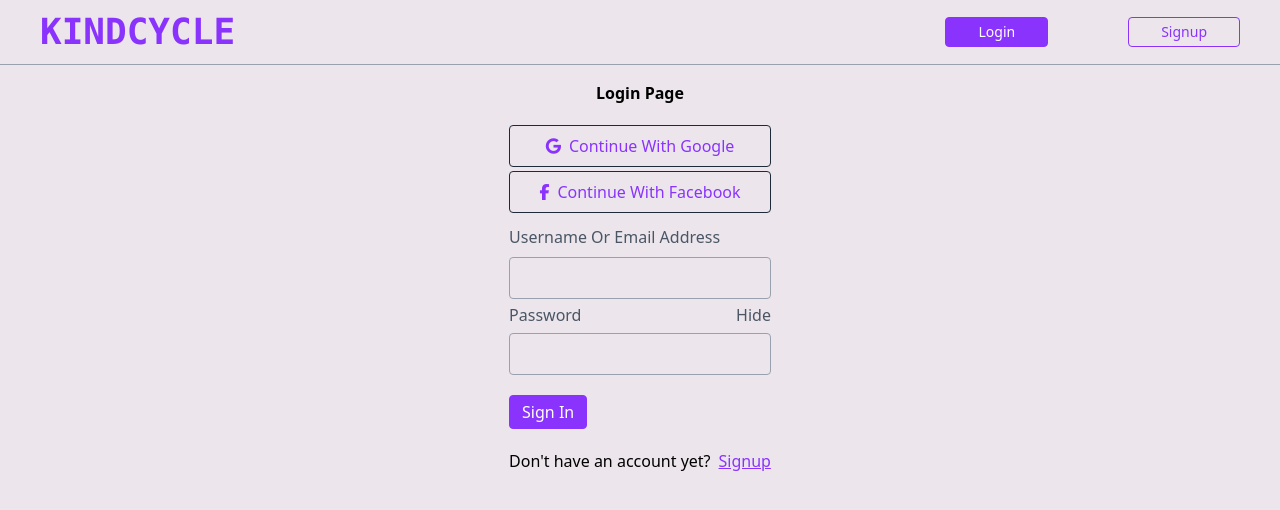
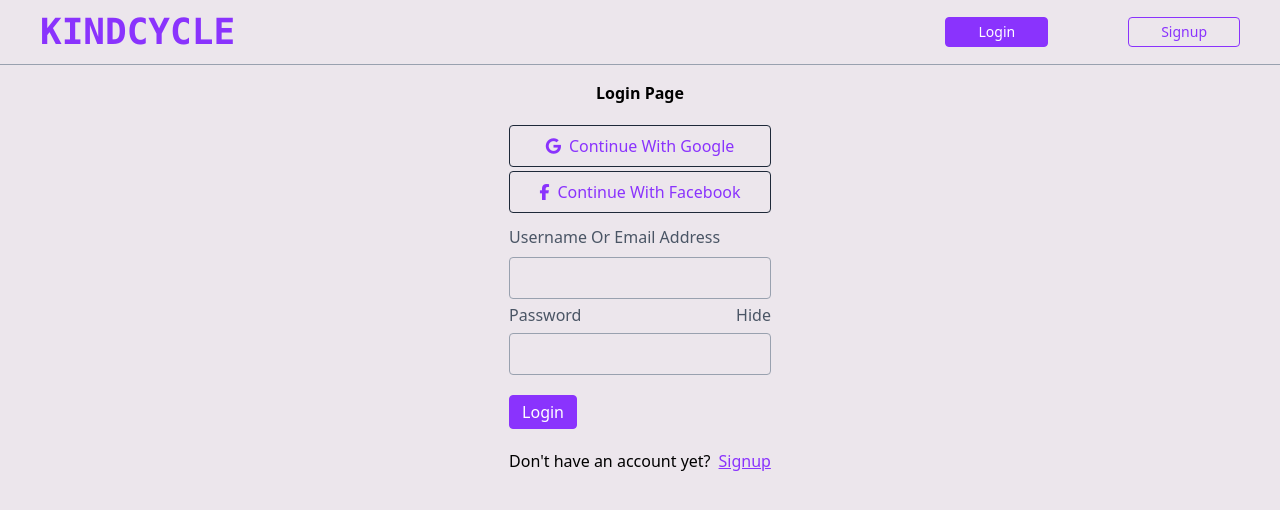
Before and after one commit to Soph-iee/Kindcycle, a React (Vite) app: page / in a window 1280 px wide. Shown: the top 510 px of the page. Built offline with nearby package versions, Linux system fonts and the light colour scheme.

Commit message:
sign in page update

```diff
--- a/src/pages/product-page.jsx
+++ b/src/pages/product-page.jsx
@@ -28,7 +28,7 @@ function ProductPage() {
       <section className="flex flex-col justify-center items-center">
         <main className="max-w-10/12 flex flex-col items-center justify-center">
           <h1 className="text-lg font-semibold py-2">Product page</h1>
-          <section className="grid grid-cols-3 text-xs gap-4  ">
+          <section className="grid grid-cols-2 text-xs gap-4  ">
             {kindCycleItems.map((item) => {
               return <Product {...item} key={item.id} />;
             })}
--- a/src/pages/signin.jsx
+++ b/src/pages/signin.jsx
@@ -1,8 +1,23 @@
 import { Link } from "react-router-dom";
 import bgImage2 from "../../public/assets/signin.jpg";
 import Navbar from "../components/navbar";
+import { useForm } from "react-hook-form";
+import { useNavigate } from "react-router-dom";
 
 function SignIn() {
+  const navigate = useNavigate();
+  const {
+    register,
+    handleSubmit,
+    formState: { errors, isSubmitting },
+  } = useForm();
+
+  const formSubmit = async (data) => {
+    await new Promise((resolve) => setTimeout(resolve, 1000));
+    console.log(data);
+    window.alert(`welcome, ${data.name}`);
+    navigate("/product-page");
+  };
   return (
     <section className="container">
       <Navbar />
@@ -15,8 +30,13 @@ function SignIn() {
           />
         </div>
         <div className="flex justify-center ">
-          <form className=" flex flex-col gap-1" action="#">
-            <h1 className="capitalize text-center font-semibold py-4">login page</h1>
+          <form
+            className=" flex flex-col gap-1"
+            onSubmit={handleSubmit(formSubmit)}
+          >
+            <h1 className="capitalize text-center font-semibold py-4">
+              login page
+            </h1>
             <button className="border border-gray-800 py-2   w-full rounded text-signup-btn capitalize">
               <a href="#">
                 <span className="pr-2">
@@ -44,8 +64,14 @@ function SignIn() {
                 type="text"
                 id="username"
                 className="border border-gray-400 py-2 w-full rounded"
+                {...register("name", { required: "Name is required" })}
               />
             </div>
+            {errors.name && (
+              <p className="text-red-500 text-xs font-bold">
+                {errors.name.message}
+              </p>
+            )}
             <div>
               <label
                 htmlFor="password"
@@ -57,10 +83,25 @@ function SignIn() {
                 type="password"
                 id="password"
                 className="border border-gray-400 py-2 w-full rounded"
+                {...register("password", {
+                  required: "password is required",
+                  minLength: {
+                    value: 8,
+                    message: "Passsword must have at least 8 characters",
+                  },
+                })}
               />
             </div>
-            <button className=" sign-in-btn border  border-signup-btn text-left self-baseline py-1 px-3 my-4 rounded  capitalize text-white bg-signup-btn">
-              <Link to="/product-page">sign in</Link>
+            {errors.password && (
+              <p className="text-red-500 text-xs font-bold">
+                {errors.password.message}
+              </p>
+            )}
+            <button
+              className=" sign-in-btn border  border-signup-btn text-left self-baseline py-1 px-3 my-4 rounded  capitalize text-white bg-signup-btn"
+              disabled={isSubmitting}
+            >
+              {isSubmitting ? "Logging in" : "Login"}
             </button>
             <p>
               Don't have an account yet?
--- a/src/pages/signup.jsx
+++ b/src/pages/signup.jsx
@@ -7,7 +7,7 @@ import { useNavigate } from "react-router-dom";
 // import { Navigate, useNavigate } from "react-router-dom";
 
 function Signup() {
-  const navigate= useNavigate()
+  const navigate = useNavigate();
   const {
     register,
     handleSubmit,
@@ -16,8 +16,7 @@ function Signup() {
   const formSubmit = async (data) => {
     await new Promise((resolve) => setTimeout(resolve, 1000));
     console.log(data);
-    window.alert(`welcome, ${data.name}`);
-    navigate('/')
+    navigate("/");
   };
 
   return (
@@ -172,7 +171,7 @@ function Signup() {
               className="sign-up-btn border  border-signup-btn text-left self-baseline my-2 p-1.5  rounded capitalize text-white bg-signup-btn"
               disabled={isSubmitting}
             >
-              {isSubmitting ? "Submitting" : "sign up"}
+              {isSubmitting ? "Please wait" : "sign up"}
             </button>
           </form>
           <p>
```
